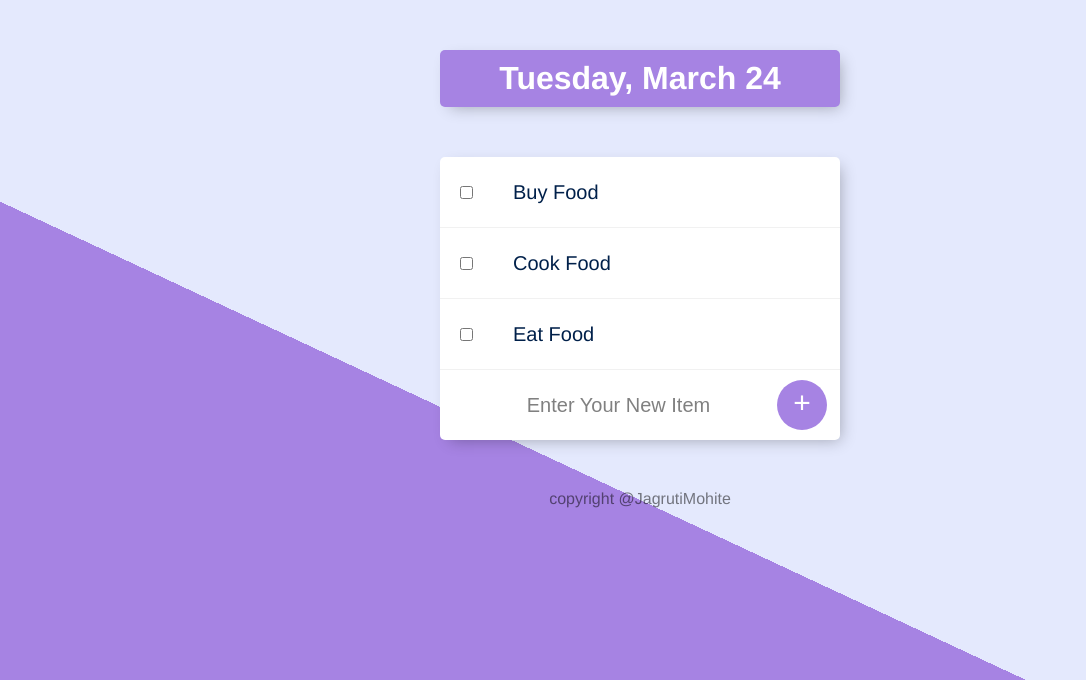
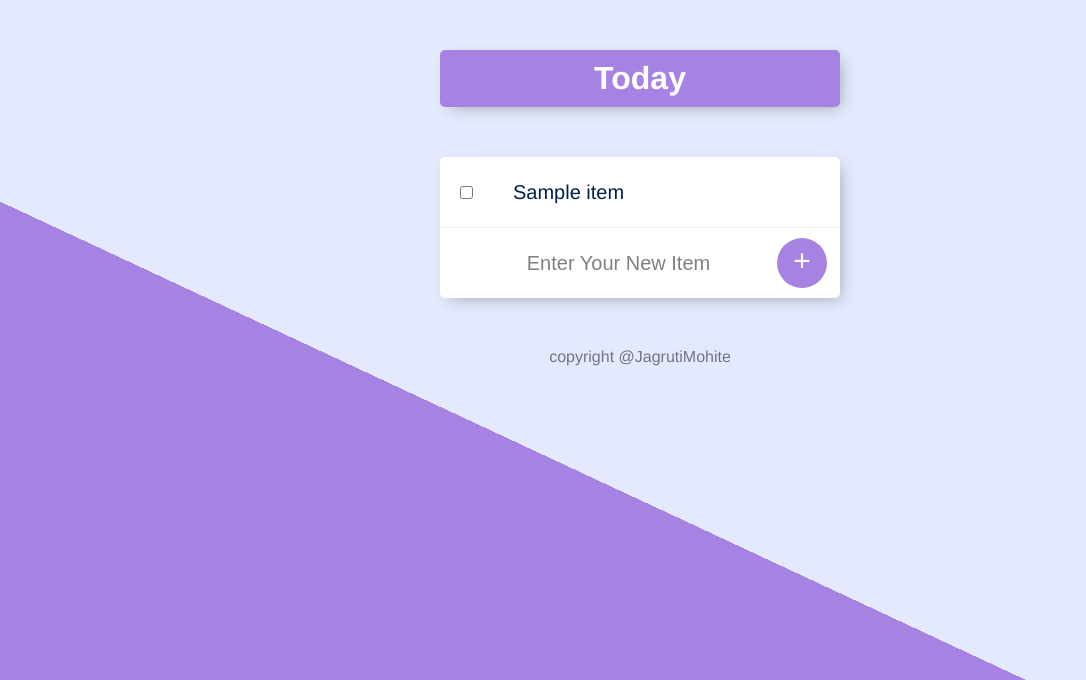
Before and after one commit to JagrutiMohite/Online_course_challenges_solved, a Node server app: page / in a window 1280 px wide. Shown: the top 680 px of the page, without its empty margins (0-1086 px from the left). Run offline with Node 20, Linux system fonts and the light colour scheme; tables that the repository leaves empty hold one stand-in row (values such as "Sample post"); some libraries are stand-ins or nearby versions.

Commit message:
ToDoList using Mongoose

```diff
--- a/todolist-v1/app.js
+++ b/todolist-v1/app.js
@@ -1,37 +1,126 @@
 const express = require("express");
 const bodyParser = require("body-parser");
-const date = require(__dirname + "/date.js");
+const mongoose = require("mongoose");
+const _ = require("lodash");
 
 const app = express();
-
-const items = ["Buy Food","Cook Food","Eat Food"];
-const workItems = [];
 
 app.set('view engine', 'ejs');
 
 app.use(bodyParser.urlencoded({extended: true}));
 app.use(express.static("public"));
 
+mongoose.connect("mongodb://localhost:27017/todolistDB", {useNewUrlParser: true});
+const itemsSchema = {
+  name: String,
+};
+
+const Item = mongoose.model("Item", itemsSchema);
+
+const item1 = new Item({
+  name: "Welcome to your todolist."
+});
+const item2 = new Item({
+  name: "hit + to add items."
+});
+const item3 = new Item({
+  name: "hit <-- to delete items."
+});
+const defaultItems = [item1, item2, item3];
+
+const listsSchema = {
+  name: String,
+  items: [itemsSchema]
+};
+
+const List = mongoose.model("List", listsSchema);
+
+
 app.get("/", function(req, res){
-  const day = date.getDate();
-  res.render("list", {ListTitle: day, newListItems: items});
+  Item.find({}, function(err, foundItems){
+    if (foundItems.length === 0){
+      Item.insertMany(defaultItems, function(err){
+        if(err){
+          console.log(err);
+        } else {
+          console.log("Success");
+        }
+      });
+      res.redirect("/");
+    } else {
+      res.render("list", {ListTitle: "Today", newListItems: foundItems});
+    }
+  });
 });
 
+app.get("/:customListName", function(req, res){
+  const customListName = _.capitalize(req.params.customListName);
+
+  List.findOne({name: customListName}, function(err, foundList){
+    if(!err){
+      if(!foundList){
+        // create new list
+        const list = new List({
+          name: customListName,
+          items: defaultItems
+        });
+        list.save();
+        res.redirect("/" + customListName);
+      } else {
+        // show existing list
+        res.render("list", {ListTitle: foundList.name, newListItems: foundList.items})
+      }
+    }
+  })
+});
 
 app.post("/", function(req, res){
-  const item = req.body.newItem;
-  if(req.body.list === "Work"){
-    workItems.push(item);
-    res.redirect("/work");
+  const itemName = req.body.newItem;
+  const listName = req.body.list;
+
+  const item = new Item({
+    name: itemName
+  });
+
+  if(listName === "Today"){
+    item.save();
+    res.redirect("/");
   } else {
-      items.push(item);
-      res.redirect("/")
+    List.findOne({name: listName}, function(err, foundList){
+      foundList.items.push(item);
+      foundList.save();
+      res.redirect("/" + listName);
+    })
   }
 });
 
-app.get("/work", function(req, res){
-  res.render("list", {ListTitle:"Work List", newListItems: workItems})
-});
+app.post("/delete", function(req, res){
+  const checkedItemId = req.body.checkbox;
+  const listName = req.body.listName;
+
+  if(listName === "Today"){
+    Item.findByIdAndRemove(checkedItemId, function(err){
+      if(err){
+        console.log(err);
+      }else{
+        console.log("Deleted successfully");
+        res.redirect("/")
+      }
+    })
+  } else {
+    List.findOneAndUpdate(
+      {name: listName},
+      {$pull: {items: {_id: checkedItemId}}},
+      function(err, foundList){
+        if(!err){
+          res.redirect("/" + listName);
+        }
+      }
+    )
+  }
+})
+
+
 
 app.get("/about", function(req, res){
   res.render("about");
--- a/todolist-v1/public/css/styles.css
+++ b/todolist-v1/public/css/styles.css
@@ -51,7 +51,7 @@ p {
   color: #00204a;
 }
 
-form {
+form.item {
   text-align: center;
   margin-left: 20px;
 }
--- a/todolist-v1/views/list.ejs
+++ b/todolist-v1/views/list.ejs
@@ -3,12 +3,16 @@
       <h1><%= ListTitle %></h1>
     </div>
     <div class="box">
-        <% for (var i =0; i < newListItems.length;  i++ ) { %>
-          <div class="item">
-            <input type="checkbox">
-            <p><%= newListItems[i] %></p>
-          </div>
-        <% } %>
+
+    <%  newListItems.forEach(function(item){%>
+      <form action="/delete" method="post">
+        <div class="item">
+          <input type="checkbox" name="checkbox" value="<%=item._id%>" onChange="this.form.submit()">
+          <p><%= item.name %></p>
+        </div>
+        <input type="hidden" name="listName" value="<%= ListTitle %>" />
+      </form>
+    <%  })%>
 
         <form class="item" action="/" method="post">
           <input type="text" name="newItem" placeholder="Enter Your New Item" autocomplete="off">
```
Also changed, not shown: 1 other file.
